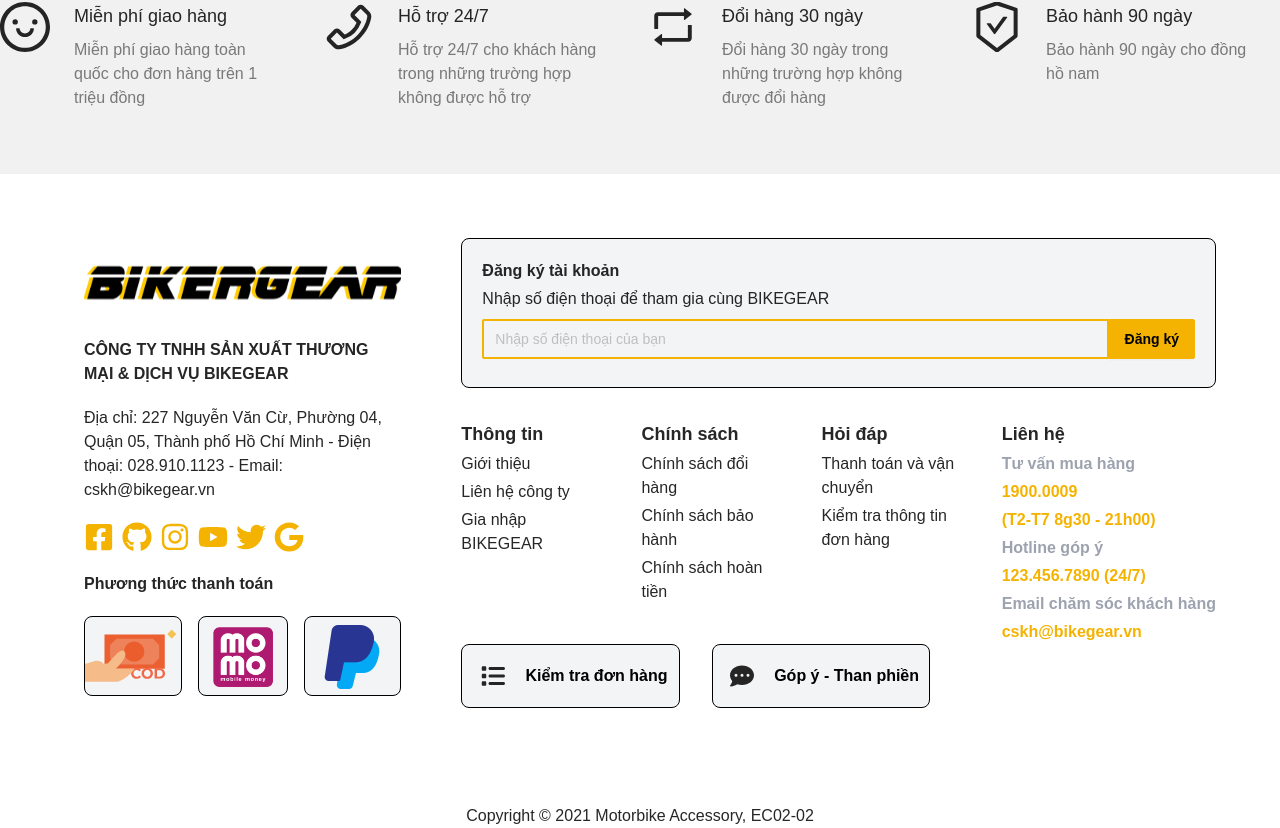
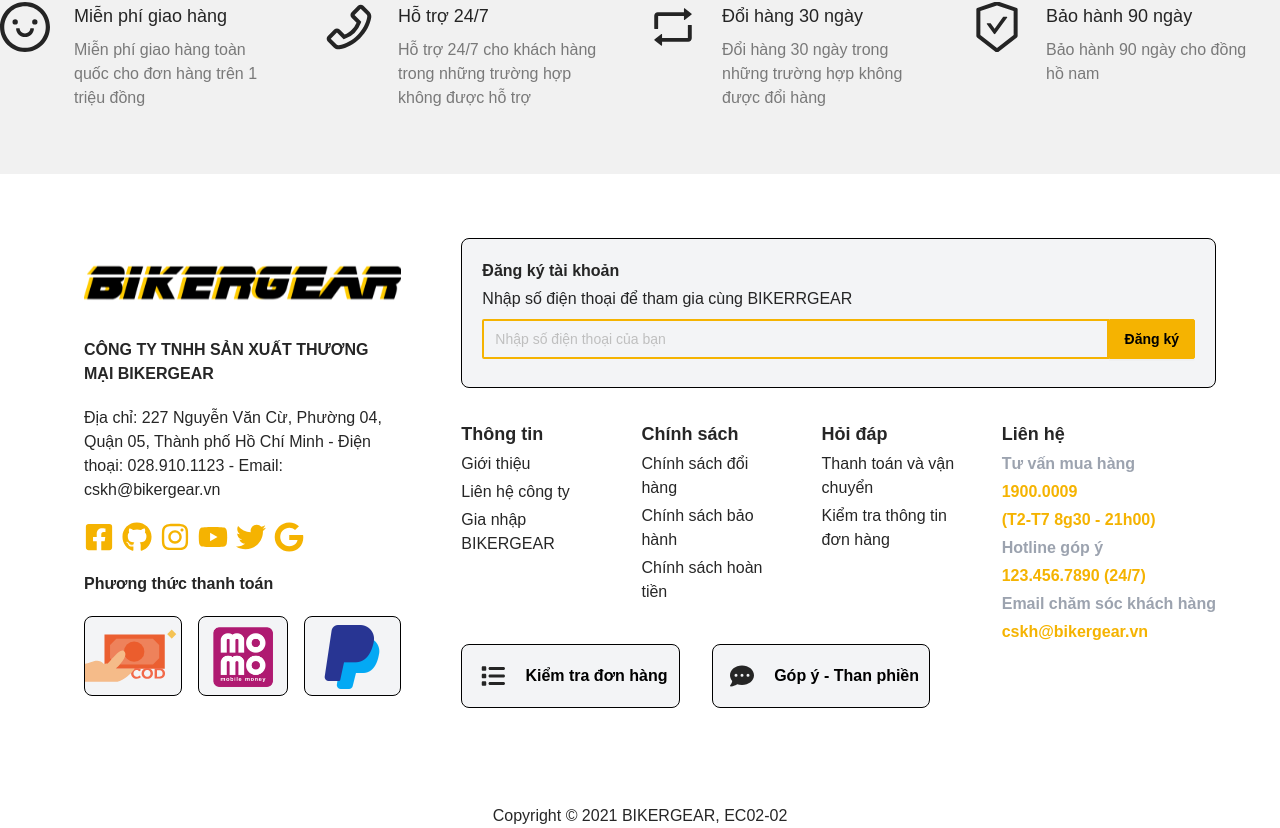
Before and after one commit to phucthaii1820/fit-summer-2022-ECommerce, a React (Create React App) app: page / in a window 1280 px wide. Shown: the part 1057-1885 px from the top of the page. Built offline with nearby package versions, Linux system fonts and the light colour scheme; no server answers; a web font is replaced by a local one.

Commit message:
Add cart (Wish list) - Fix Shopping Cart FE) - Info Footer

```diff
--- a/src/components/Layouts/Footer/Footer.jsx
+++ b/src/components/Layouts/Footer/Footer.jsx
@@ -49,12 +49,12 @@ export default function Footer() {
             </div>
 
             <p className="font-bold my-5">
-              CÔNG TY TNHH SẢN XUẤT THƯƠNG MẠI & DỊCH VỤ BIKEGEAR
+              CÔNG TY TNHH SẢN XUẤT THƯƠNG MẠI BIKERGEAR
             </p>
             <div className="my-5">
               <p>
                 Địa chỉ: 227 Nguyễn Văn Cừ, Phường 04, Quận 05, Thành phố Hồ Chí
-                Minh - Điện thoại: 028.910.1123 - Email: cskh@bikegear.vn
+                Minh - Điện thoại: 028.910.1123 - Email: cskh@bikergear.vn
               </p>
             </div>
             <ul>
@@ -101,7 +101,7 @@ export default function Footer() {
               <div className="flex-1">
                 <p className="font-bold mb-1">Đăng ký tài khoản</p>
                 <p className="mb-0">
-                  Nhập số điện thoại để tham gia cùng BIKEGEAR
+                  Nhập số điện thoại để tham gia cùng BIKERRGEAR
                 </p>
               </div>
               <div className="flex flex-1">
@@ -145,7 +145,7 @@ export default function Footer() {
                     <p className="text-lg font-bold mb-1">Thông tin</p>
                     <p className="mb-1">Giới thiệu</p>
                     <p className="mb-1">Liên hệ công ty</p>
-                    <p>Gia nhập BIKEGEAR</p>
+                    <p>Gia nhập BIKERGEAR</p>
                   </div>
                   <div className="md:col-span">
                     <p className="text-lg font-bold mb-1">Chính sách</p>
@@ -170,7 +170,7 @@ export default function Footer() {
                   <p className="text-gray-400 mb-1">
                     Email chăm sóc khách hàng
                   </p>
-                  <p className="text-yellow-light">cskh@bikegear.vn</p>
+                  <p className="text-yellow-light">cskh@bikergear.vn</p>
                 </div>
 
                 <div className="flex justify-center">
@@ -204,14 +204,14 @@ export default function Footer() {
                 <p className="text-gray-400 mb-1">Hotline góp ý</p>
                 <p className="text-yellow-light mb-1">123.456.7890 (24/7)</p>
                 <p className="text-gray-400 mb-1">Email chăm sóc khách hàng</p>
-                <p className="text-yellow-light">cskh@bikegear.vn</p>
+                <p className="text-yellow-light">cskh@bikergear.vn</p>
               </div>
             </div>
           </div>
         </div>
         <div className="text-center text-base">
           <div className="mx-24">
-            Copyright © 2021 Motorbike Accessory, EC02-02
+            Copyright © 2021 BIKERGEAR, EC02-02
           </div>
         </div>
       </footer>
--- a/src/components/product-card/ProductCard.jsx
+++ b/src/components/product-card/ProductCard.jsx
@@ -84,6 +84,7 @@ export default function ProductCard({ item, fetchProductsCard }) {
   const onClickAddCart = () => {
     addCart();
   };
+
   return (
     <div className="">
       {item ? (
--- /dev/null
+++ b/src/components/shopping-cart/ShoppingCartList.css
@@ -0,0 +1,11 @@
+.ant-table-header{
+    text-align-last: center;
+}
+
+.ant-table-row {
+    text-align: -webkit-center;
+}
+
+.ant-select{
+    vertical-align: bottom;
+}
--- a/src/components/shopping-cart/ShoppingCartList.jsx
+++ b/src/components/shopping-cart/ShoppingCartList.jsx
@@ -10,6 +10,8 @@ import {
 import { Link } from "react-router-dom";
 import Logo from "src/image/Logo.svg";
 import userStore from "@/stores/user";
+
+import './ShoppingCartList.css';
 
 const { Option } = Select;
 
--- a/src/page/UserProfile/WishList.jsx
+++ b/src/page/UserProfile/WishList.jsx
@@ -1,4 +1,4 @@
-import { getWishList, removeWishProduct } from "@/API/user";
+import { addShoppingCart, getWishList, removeWishProduct } from "@/API/user";
 import { DeleteOutlined, LoadingOutlined } from "@ant-design/icons";
 import { Button, message, Spin, Table } from "antd";
 import React, { useEffect, useState } from "react";
@@ -7,6 +7,7 @@ import { Link } from "react-router-dom";
 import Logo from "src/image/Logo.svg";
 
 import userStore from "@/stores/user";
+import { getProductInfo } from "@/API/product";
 
 const antIcon = (
   <LoadingOutlined
@@ -21,7 +22,7 @@ const WishList = () => {
   const [changeWishList, setChangeWishList] = useState(true);
   const [data, setData] = useState([]);
   const [isLoading, setIsLoading] = useState(false);
-  const { setLoveList } = userStore((state) => state);
+  const { setCart, setLoveList } = userStore((state) => state);
 
   const productStatus = (item) => {
     for (let i = 0; i < item?.type.length; i++) {
@@ -82,6 +83,34 @@ const WishList = () => {
     setChangeWishList(true);
   };
 
+  const index = (item) => {
+    for (let i = 0; i < item?.type.length; i++) {
+      if (item?.type[i]?.quantity > -1) {
+        return i;
+      }
+    }
+    return -1;
+  };
+
+  const addCart = async (key) => {
+    try {
+      const resProduct = await getProductInfo(key);
+      const res = await addShoppingCart({
+        product_id: resProduct?.data?._id,
+        type_id: resProduct?.data?.type[index(resProduct?.data)]?._id,
+        quantity: 1,
+      });
+      setCart(res?.cart);
+      message.success("Thêm vào giỏ hàng thành công!");
+    } catch (err) {
+      message.error("Hệ thống đang xử lý! Vui lòng trở lại sau!");
+    }
+  };
+
+  const onClickAddCart = (event, key) => {
+    addCart(key);
+  };
+
   const columns = [
     {
       title: "Hình ảnh",
@@ -131,6 +160,7 @@ const WishList = () => {
                 borderRadius: "25px",
               }}
               type="primary"
+              onClick={(event) => onClickAddCart(event, key)}
             >
               Thêm giỏ hàng
             </Button>
```
Also changed, not shown: src/page/ProductDetails.jsx (line endings or trailing spaces).
